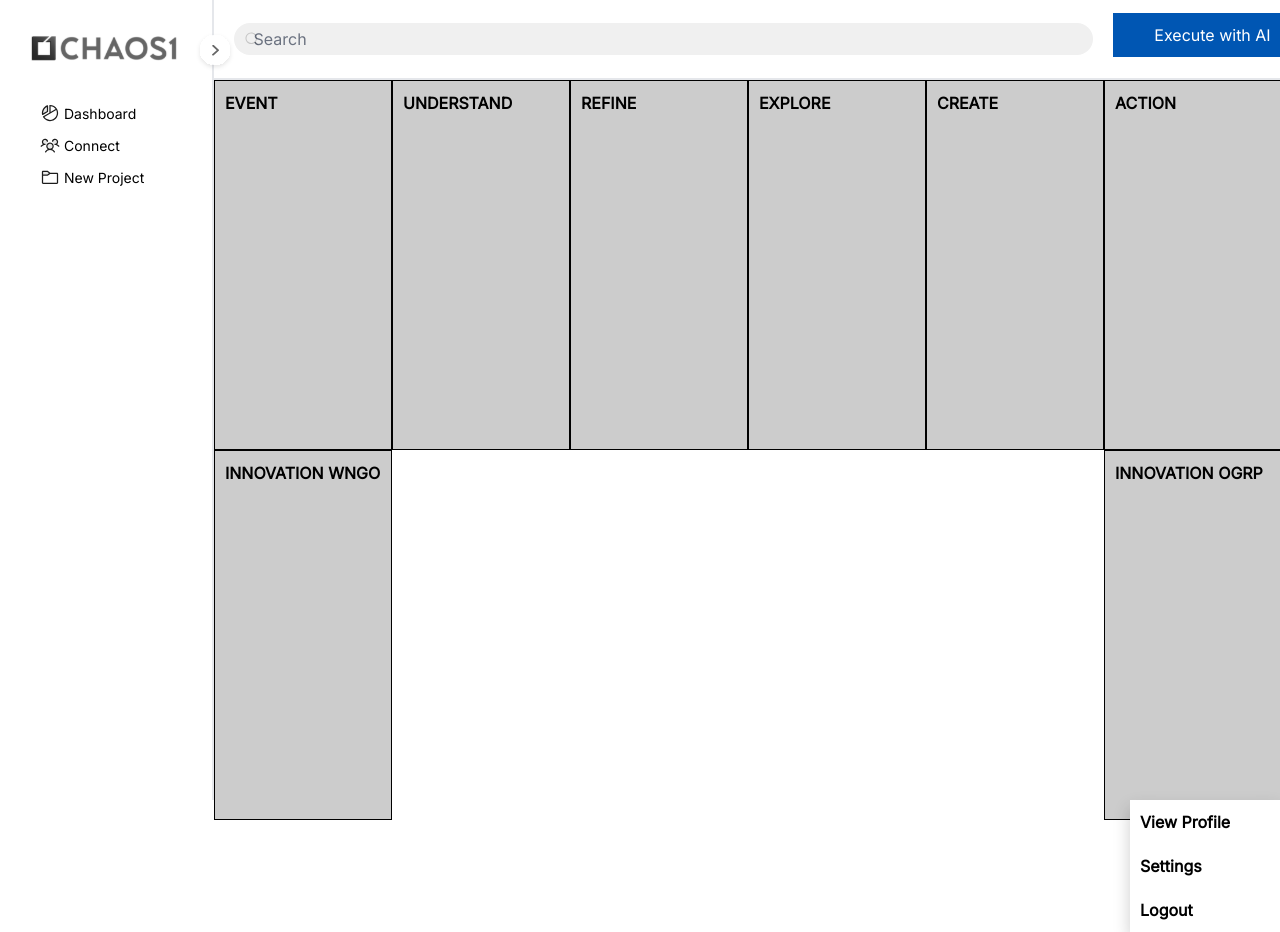
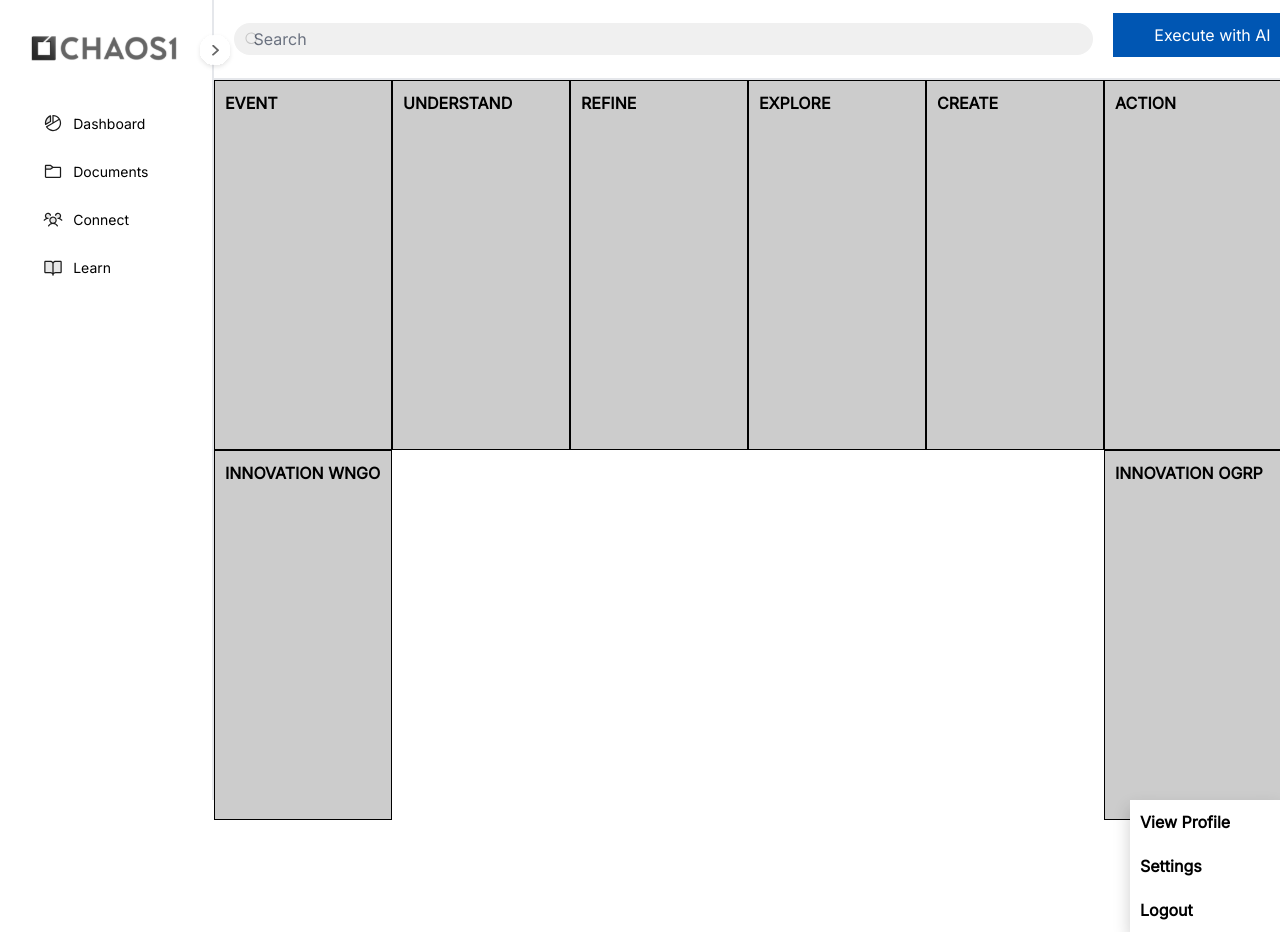
Before and after one commit to mtdoan/EURECAx, a React (Create React App) app in the folder front-end/: page / in a window 1280 px wide. Shown: the top 932 px of the page. Built offline with nearby package versions, Linux system fonts and the light colour scheme; sample sign-in values are in the browser's storage.

Commit message:
finished sidebar

```diff
--- a/front-end/package.json
+++ b/front-end/package.json
@@ -21,7 +21,7 @@
     "web-vitals": "^2.1.4"
   },
   "scripts": {
-    "start": "PORT=3006 react-scripts start",
+    "start": "react-scripts start",
     "build": "react-scripts build",
     "test": "react-scripts test",
     "eject": "react-scripts eject"
--- a/front-end/src/components/dashboard/assets/learnIcon.js
+++ b/front-end/src/components/dashboard/assets/learnIcon.js
@@ -1,20 +1,20 @@
 import * as React from "react";
 const SVGComponent = (props) => (
   <svg
-    width={37}
-    height={36}
-    viewBox="0 0 37 36"
+    width={20}
+    height={20}
+    viewBox="0 0 20 20"
     fill="none"
     xmlns="http://www.w3.org/2000/svg"
     {...props}
   >
     <path
-      d="M33.125 9V27C33.125 27.2984 33.0065 27.5845 32.7955 27.7955C32.5845 28.0065 32.2984 28.125 32 28.125H23C21.8065 28.125 20.6619 28.5991 19.818 29.443C18.9741 30.2869 18.5 31.4315 18.5 32.625C18.5 31.4315 18.0259 30.2869 17.182 29.443C16.3381 28.5991 15.1935 28.125 14 28.125H5C4.70163 28.125 4.41548 28.0065 4.2045 27.7955C3.99353 27.5845 3.875 27.2984 3.875 27V9C3.875 8.70163 3.99353 8.41548 4.2045 8.20451C4.41548 7.99353 4.70163 7.875 5 7.875H14C15.1935 7.875 16.3381 8.34911 17.182 9.19302C18.0259 10.0369 18.5 11.1815 18.5 12.375C18.5 11.1815 18.9741 10.0369 19.818 9.19302C20.6619 8.34911 21.8065 7.875 23 7.875H32C32.2984 7.875 32.5845 7.99353 32.7955 8.20451C33.0065 8.41548 33.125 8.70163 33.125 9Z"
+      d="M18.125 5V15C18.125 15.1658 18.0592 15.3247 17.9419 15.4419C17.8247 15.5592 17.6658 15.625 17.5 15.625H12.5C11.837 15.625 11.2011 15.8884 10.7322 16.3572C10.2634 16.8261 10 17.462 10 18.125C10 17.462 9.73661 16.8261 9.26777 16.3572C8.79893 15.8884 8.16304 15.625 7.5 15.625H2.5C2.33424 15.625 2.17527 15.5592 2.05806 15.4419C1.94085 15.3247 1.875 15.1658 1.875 15V5C1.875 4.83424 1.94085 4.67527 2.05806 4.55806C2.17527 4.44085 2.33424 4.375 2.5 4.375H7.5C8.16304 4.375 8.79893 4.63839 9.26777 5.10723C9.73661 5.57607 10 6.21196 10 6.875C10 6.21196 10.2634 5.57607 10.7322 5.10723C11.2011 4.63839 11.837 4.375 12.5 4.375H17.5C17.6658 4.375 17.8247 4.44085 17.9419 4.55806C18.0592 4.67527 18.125 4.83424 18.125 5Z"
       fill="#1C1C1C"
       fillOpacity={0.1}
     />
     <path
-      d="M32 6.75H23C22.1267 6.75 21.2655 6.95332 20.4844 7.34385C19.7034 7.73438 19.024 8.3014 18.5 9C17.976 8.3014 17.2966 7.73438 16.5156 7.34385C15.7345 6.95332 14.8733 6.75 14 6.75H5C4.40326 6.75 3.83097 6.98705 3.40901 7.40901C2.98705 7.83097 2.75 8.40326 2.75 9V27C2.75 27.5967 2.98705 28.169 3.40901 28.591C3.83097 29.0129 4.40326 29.25 5 29.25H14C14.8951 29.25 15.7536 29.6056 16.3865 30.2385C17.0194 30.8714 17.375 31.7299 17.375 32.625C17.375 32.9234 17.4935 33.2095 17.7045 33.4205C17.9155 33.6315 18.2016 33.75 18.5 33.75C18.7984 33.75 19.0845 33.6315 19.2955 33.4205C19.5065 33.2095 19.625 32.9234 19.625 32.625C19.625 31.7299 19.9806 30.8714 20.6135 30.2385C21.2464 29.6056 22.1049 29.25 23 29.25H32C32.5967 29.25 33.169 29.0129 33.591 28.591C34.0129 28.169 34.25 27.5967 34.25 27V9C34.25 8.40326 34.0129 7.83097 33.591 7.40901C33.169 6.98705 32.5967 6.75 32 6.75ZM14 27H5V9H14C14.8951 9 15.7536 9.35558 16.3865 9.98851C17.0194 10.6214 17.375 11.4799 17.375 12.375V28.125C16.4022 27.393 15.2174 26.9981 14 27ZM32 27H23C21.7826 26.9981 20.5978 27.393 19.625 28.125V12.375C19.625 11.4799 19.9806 10.6214 20.6135 9.98851C21.2464 9.35558 22.1049 9 23 9H32V27Z"
+      d="M17.5 3.75H12.5C12.0149 3.75 11.5364 3.86295 11.1025 4.07991C10.6685 4.29688 10.2911 4.61189 10 5C9.70892 4.61189 9.33147 4.29688 8.89754 4.07991C8.46362 3.86295 7.98514 3.75 7.5 3.75H2.5C2.16848 3.75 1.85054 3.8817 1.61612 4.11612C1.3817 4.35054 1.25 4.66848 1.25 5V15C1.25 15.3315 1.3817 15.6495 1.61612 15.8839C1.85054 16.1183 2.16848 16.25 2.5 16.25H7.5C7.99728 16.25 8.47419 16.4475 8.82583 16.7992C9.17746 17.1508 9.375 17.6277 9.375 18.125C9.375 18.2908 9.44085 18.4497 9.55806 18.5669C9.67527 18.6842 9.83424 18.75 10 18.75C10.1658 18.75 10.3247 18.6842 10.4419 18.5669C10.5592 18.4497 10.625 18.2908 10.625 18.125C10.625 17.6277 10.8225 17.1508 11.1742 16.7992C11.5258 16.4475 12.0027 16.25 12.5 16.25H17.5C17.8315 16.25 18.1495 16.1183 18.3839 15.8839C18.6183 15.6495 18.75 15.3315 18.75 15V5C18.75 4.66848 18.6183 4.35054 18.3839 4.11612C18.1495 3.8817 17.8315 3.75 17.5 3.75ZM7.5 15H2.5V5H7.5C7.99728 5 8.47419 5.19754 8.82583 5.54917C9.17746 5.90081 9.375 6.37772 9.375 6.875V15.625C8.83458 15.2183 8.17633 14.9989 7.5 15ZM17.5 15H12.5C11.8237 14.9989 11.1654 15.2183 10.625 15.625V6.875C10.625 6.37772 10.8225 5.90081 11.1742 5.54917C11.5258 5.19754 12.0027 5 12.5 5H17.5V15Z"
       fill="#1C1C1C"
     />
   </svg>
--- a/front-end/src/components/dashboard/hambugerMenu.jsx
+++ b/front-end/src/components/dashboard/hambugerMenu.jsx
@@ -23,21 +23,20 @@ const HamburgerMenu = () => {
   const toggleSidebar = () => {
     setExpanded(!expanded);
 
-    let menuItemNames = ["Dashboard", "Connect", "Learn", "Documents"]; // Names of every menu item
-    const menuItemName = document.getElementsByClassName("menu__item--name");
+
+
+
+    const resizeButton = document.getElementById("resizeButton");
+
+    // Toggle the 'rotated' class to trigger the rotation animation
+    resizeButton.classList.toggle("rotated");
+
+
+
+
+
   }
 
-  const openPage = async () => {
-    const menuItemName = document.getElementsByClassName("menu__item--name");
-    let menuItemNames = ["Dashboard", "Connect", "Learn", "Documents"]; // Names of every menu item
-
-    for (let i = 0; i < menuItemNames.length; i++) {
-      if (menuItemName[0].innerHTML == menuItemNames[i]) {
-        console.log("Button Works!");
-        navigate("./");
-      }
-    }
-  };
 
   return (
     <>
@@ -51,51 +50,73 @@ const HamburgerMenu = () => {
             )}
           </figure>
 
-          <button className={`resizeButton ${expanded ? 'opened' : 'closed'}`} onClick={toggleSidebar}>
-                <ResizeButton>
-                </ResizeButton>
-              </button>
+          <button
+
+            className={`resizeButton ${expanded ? 'opened' : 'closed'} rotateButton`}
+            onClick={toggleSidebar}
+            >
+              <ResizeButton id="resizeButton" className="rotateButton" ></ResizeButton>
+          </button>
+
         </div>
 
         <div className="container">
-          <div className={`menu__item--container ${expanded ? 'opened' : 'closed'}`}>
-            <div
-              className={`menu__item ${expanded ? 'opened' : 'closed'}`}
-              type="button"
-              onClick={() => openPage()}
-            >
-              <figure className="menu__item--svg-container">
-                <DashboardIcon className="menu__item--svg" />
-              </figure>
-              <p className={`menu__item--name ${expanded ? 'opened' : 'closed'}`}>
-                Dashboard
-              </p>
-            </div>
-          </div>
-          <div className={`menu__item--container ${expanded ? 'opened' : 'closed'}`}>
-            <div
-              className={`menu__item ${expanded ? 'opened' : 'closed'}`}
-              type="button"
-              onClick={() => openPage()}
-            >
-              <figure className="menu__item--svg-container">
-                <ConnectIcon className="menu__item--svg" />
-              </figure>
-              <p className={`menu__item--name ${expanded ? 'opened' : 'closed'}`}>Connect</p>
-            </div>
-          </div>
-          <div className={`menu__item--container ${expanded ? 'opened' : 'closed'}`}>
-            <Link to="/dashboard/new-project">
+
+        <div className={`menu__item--container ${expanded ? 'opened' : 'closed'}`}>
+            <Link to="">
               <div
                 className={`menu__item ${expanded ? 'opened' : 'closed'}`}
                 type="button">
-                <figure className="menu__item--svg-container">
-                  <DocumentsIcon className="menu__item--svg" />
-                </figure>
-                <p className={`menu__item--name ${expanded ? 'opened' : 'closed'}`}>New Project</p>
+                <div className="menu__item--svg-container">
+                  <DashboardIcon className="menu__item--svg" />
+                </div>
+                <p className={`menu__item--name ${expanded ? 'opened' : 'closed'}`}>Dashboard</p>
               </div>
             </Link>
           </div>
+
+        <div className={`menu__item--container ${expanded ? 'opened' : 'closed'}`}>
+            <Link to="">
+              <div
+                className={`menu__item ${expanded ? 'opened' : 'closed'}`}
+                type="button">
+                <div className="menu__item--svg-container">
+                  <DocumentsIcon className="menu__item--svg" />
+                </div>
+                <p className={`menu__item--name ${expanded ? 'opened' : 'closed'}`}>Documents</p>
+              </div>
+            </Link>
+          </div>
+
+        <div className={`menu__item--container ${expanded ? 'opened' : 'closed'}`}>
+            <Link to="">
+              <div
+                className={`menu__item ${expanded ? 'opened' : 'closed'}`}
+                type="button">
+                <div className="menu__item--svg-container">
+                  <ConnectIcon className="menu__item--svg" />
+                </div>
+                <p className={`menu__item--name ${expanded ? 'opened' : 'closed'}`}>Connect</p>
+              </div>
+            </Link>
+          </div>
+
+        <div className={`menu__item--container ${expanded ? 'opened' : 'closed'}`}>
+            <Link to="">
+              <div
+                className={`menu__item ${expanded ? 'opened' : 'closed'}`}
+                type="button">
+                <div className="menu__item--svg-container">
+                  <LearnIcon className="menu__item--svg" />
+                </div>
+                <p className={`menu__item--name ${expanded ? 'opened' : 'closed'}`}>Learn</p>
+              </div>
+            </Link>
+          </div>
+
+
+
+
         </div>
       </div>
     </>
--- a/front-end/src/components/dashboard/style/hamburgerMenu.css
+++ b/front-end/src/components/dashboard/style/hamburgerMenu.css
@@ -31,6 +31,7 @@
 }
 
 .logo__container.closed {
+
     width: 180px;
     display: flex;
     align-items: center;
@@ -40,7 +41,9 @@
     margin-bottom: 32px;
 }
 
+
 .menu.active {
+
     width: 212px;
     z-index: 1;
 }
@@ -48,11 +51,14 @@
 .menu.collapsed {
     width: 81px;
     z-index: 1;
+
 }
 
 .menu__item--container.opened {
     padding-left: 12px;
     width: 100%;
+    padding: 10px 0;
+
 }
 
 .menu__item--container.closed {
@@ -62,55 +68,53 @@
 }
 
 .menu__item.opened {
-    width: 92%;
-    /* 180px */
+    width: 80%;
+
     display: flex;
+
     align-items: center;
     height: 28px;
     padding-left: 12px;
     margin-bottom: 4px;
+    margin: 0 auto;
+
 }
 
 .menu__item.closed {
-    width: 92%;
-    /* 180px */
+    margin: 0 auto;
+    width: 35px;
+    height: 35px;
+
     display: flex;
     align-items: center;
+
     justify-content: center;
-    /* height: 28px; */
-    /* margin-bottom: 4px; */
+
 }
 
 .menu__item:hover {
     cursor: pointer;
     background-color: rgba(28, 28, 28, 0.1);
     border-radius: 8px;
-
 }
 
-.menu__item--after {
-    width: 40px;
-    display: flex;
-    align-items: center;
-    justify-content: space-evenly;
-    padding: 12px;
 
-}
-
-.menu__item--after:hover {
+.menu__item.closed:hover {
     cursor: pointer;
     background-color: rgba(28, 28, 28, 0.1);
     border-radius: 8px;
 
 }
 
+
+
 .menu__item--svg-container {
-    margin-left: 16px;
-    margin-right: 4px;
+padding: 10px;
+
 }
 
 .menu__item--svg {
-    /* padding: 5px; */
+
 }
 
 .menu__item--name.opened {
@@ -121,3 +125,14 @@
 .menu__item--name.closed {
     display: none;
 }
+
+
+/* CSS */
+.rotateButton {
+    transition: transform 300ms ease;
+    transform: rotate(-180deg);
+  }
+
+  .rotateButton.rotated {
+    transform: rotate(0deg);
+  }
```
